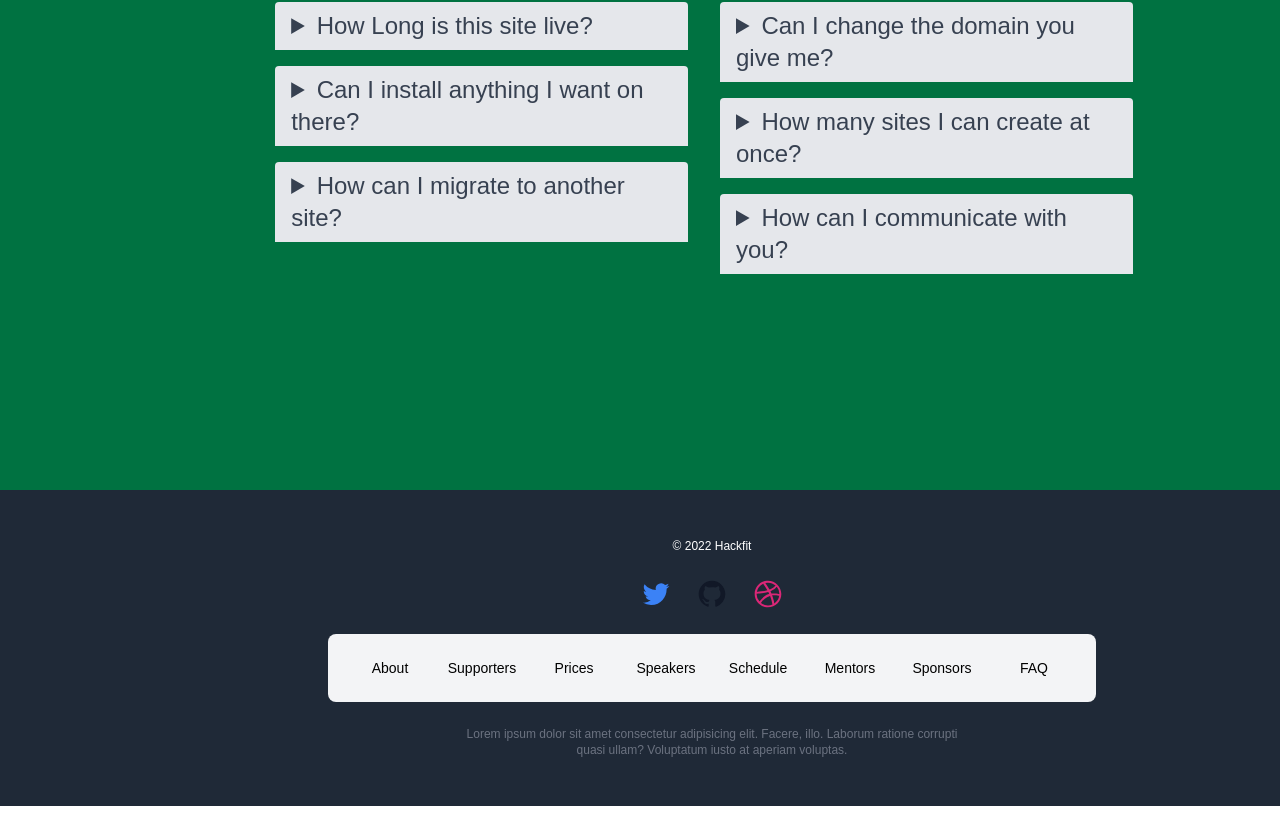
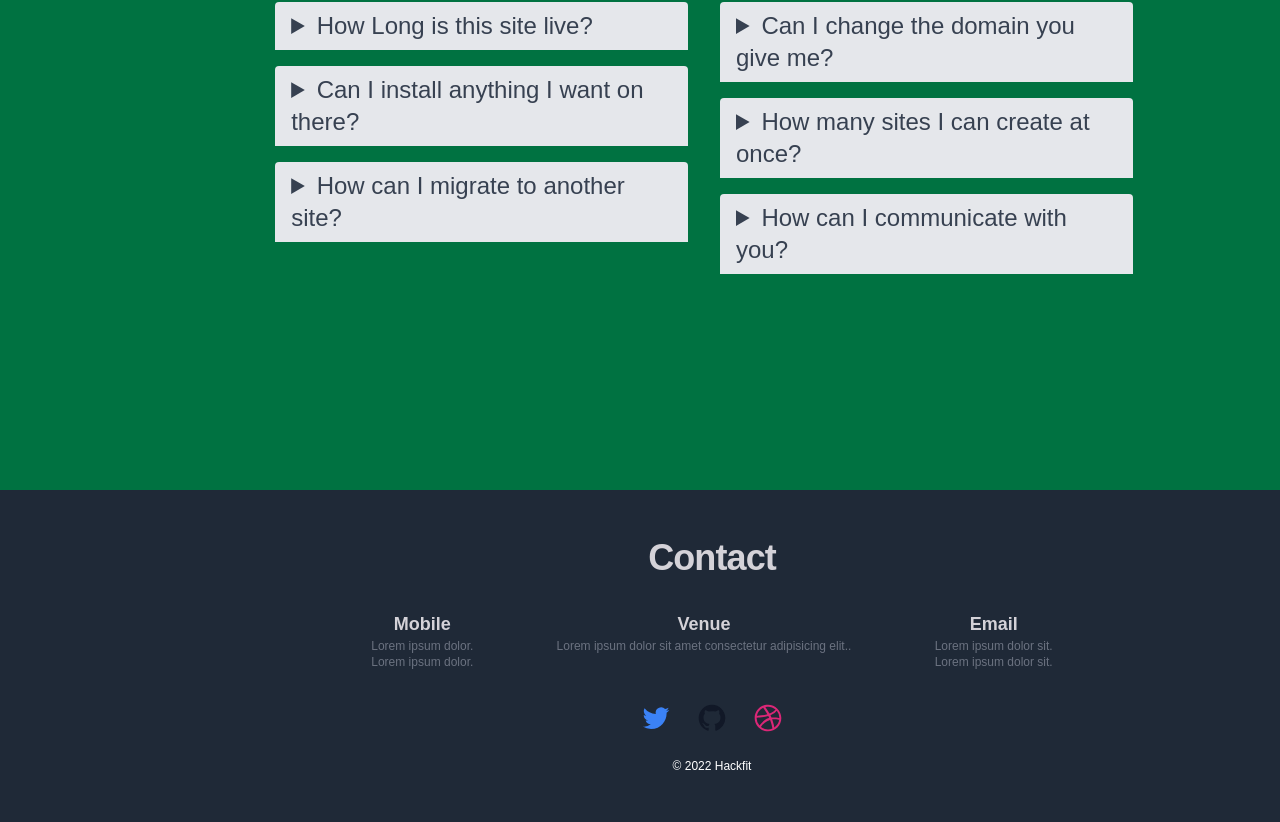
Before and after one commit to ICEFOSS/hackfit, a React (Create React App) app: page / in a window 1280 px wide. Shown: the part 6758-7580 px from the top of the page. Built offline with nearby package versions, Linux system fonts and the light colour scheme.

Commit message:
footer with only contact

```diff
--- a/src/components/footer.js
+++ b/src/components/footer.js
@@ -5,8 +5,44 @@ export default function Footer() {
             <footer className="text-center ml-0 md:ml-36 mt-36">
                 <div className="max-w-screen-xl px-4 py-12 mx-auto sm:px-6 lg:px-8">
                     <div className="max-w-3xl mx-auto space-y-6">
-                        <p className="text-xs font-medium">&copy; 2022 Hackfit</p>
+                        <h2 className="text-3xl font-semibold leading-9 tracking-tight text-brochwhite sm:text-4xl sm:leading-10">Contact</h2>
 
+                        <div className="mt-8 flex flex-col md:flex-row flex-grow flex-wrap sm:gap-x-8 justify-evenly">
+                            <div className="flex flex-col md:flex-row flex-wrap justify-center">
+                                <div className="Venue m-2">
+                                    <h3 className="text-brochwhite text-lg font-semibold">Mobile</h3>
+                                    <p className="max-w-lg mx-auto text-xs text-gray-500">
+                                        Lorem ipsum dolor.
+                                    </p>
+                                    <p className="max-w-lg mx-auto text-xs text-gray-500">
+                                        Lorem ipsum dolor.
+                                    </p>
+                                </div>
+                            </div>
+                            <div className="flex flex-col md:flex-row flex-wrap justify-center">
+                                <div className="Venue m-2">
+                                    <h3 className="text-brochwhite text-lg font-semibold">Venue</h3>
+                                    <p className="max-w-lg mx-auto text-xs text-gray-500">
+                                        Lorem ipsum dolor sit amet consectetur adipisicing elit..
+                                    </p>
+                                </div>
+                            </div>
+
+                            <div className="flex flex-col md:flex-row flex-wrap justify-center">
+                                <div className="Venue m-2">
+                                    <h3 className="text-brochwhite text-lg font-semibold">Email</h3>
+                                    <p className="max-w-lg mx-auto text-xs text-gray-500">
+                                        Lorem ipsum dolor sit.
+                                    </p>
+                                    <p className="max-w-lg mx-auto text-xs text-gray-500">
+                                        Lorem ipsum dolor sit.
+                                    </p>
+                                </div>
+                            </div>
+
+                        </div>
+
+                        <div className="social-media">
                             <div className="flex justify-center space-x-6">
                                 <a href="" target="_blank" rel="noreferrer" aria-label="Twitter" className="text-blue-500">
                                     <svg className="w-8 h-8" fill="currentColor" viewBox="0 0 24 24" aria-hidden="true">
@@ -36,22 +72,8 @@ export default function Footer() {
                                     </svg>
                                 </a>
                             </div>
-
-                        <nav className="grid grid-cols-2 gap-4 p-6 text-sm font-medium bg-gray-100 text-black rounded-lg sm:grid-cols-3 lg:grid-cols-8">
-                            <a href="#About" className="hover:opacity-75">About</a>
-                            <a href="#Supporters" className="hover:opacity-75">Supporters</a>
-                            <a href="#Prices" className="hover:opacity-75">Prices</a>
-                            <a href="#Speakers" className="hover:opacity-75">Speakers</a>
-                            <a href="#Schedule" className="hover:opacity-75">Schedule</a>
-                            <a href="#Mentors" className="hover:opacity-75">Mentors</a>
-                            <a href="#Sponsors" className="hover:opacity-75">Sponsors</a>
-                            <a href="#FAQ" className="hover:opacity-75">FAQ</a>
-                        </nav>
-
-                        <p className="max-w-lg mx-auto text-xs text-gray-500">
-                            Lorem ipsum dolor sit amet consectetur adipisicing elit. Facere, illo. Laborum ratione corrupti quasi ullam?
-                            Voluptatum iusto at aperiam voluptas.
-                        </p>
+                        </div>
+                        <p className="text-xs text-center font-medium mx-auto">&copy; 2022 Hackfit</p>
                     </div>
                 </div>
             </footer>
```
Lines whose indentation alone changed are shown as unchanged.
